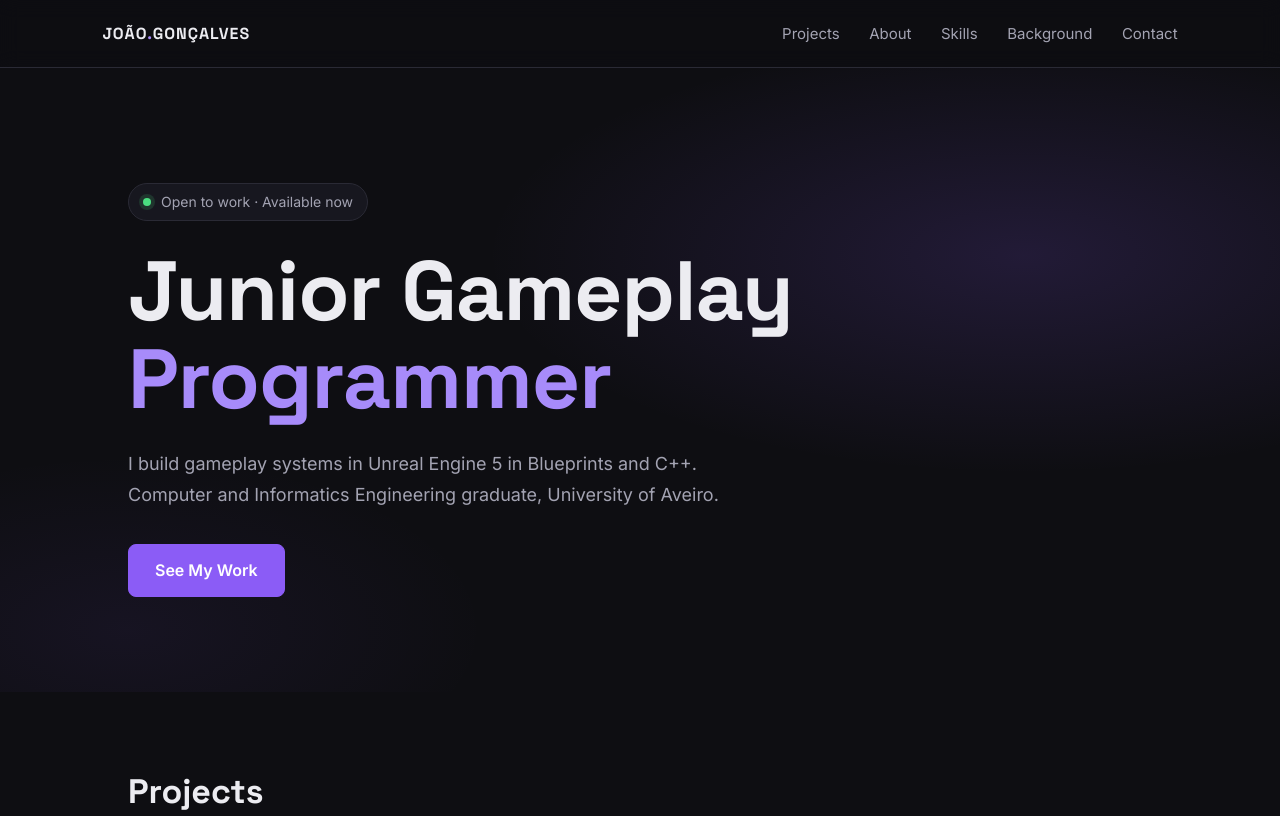
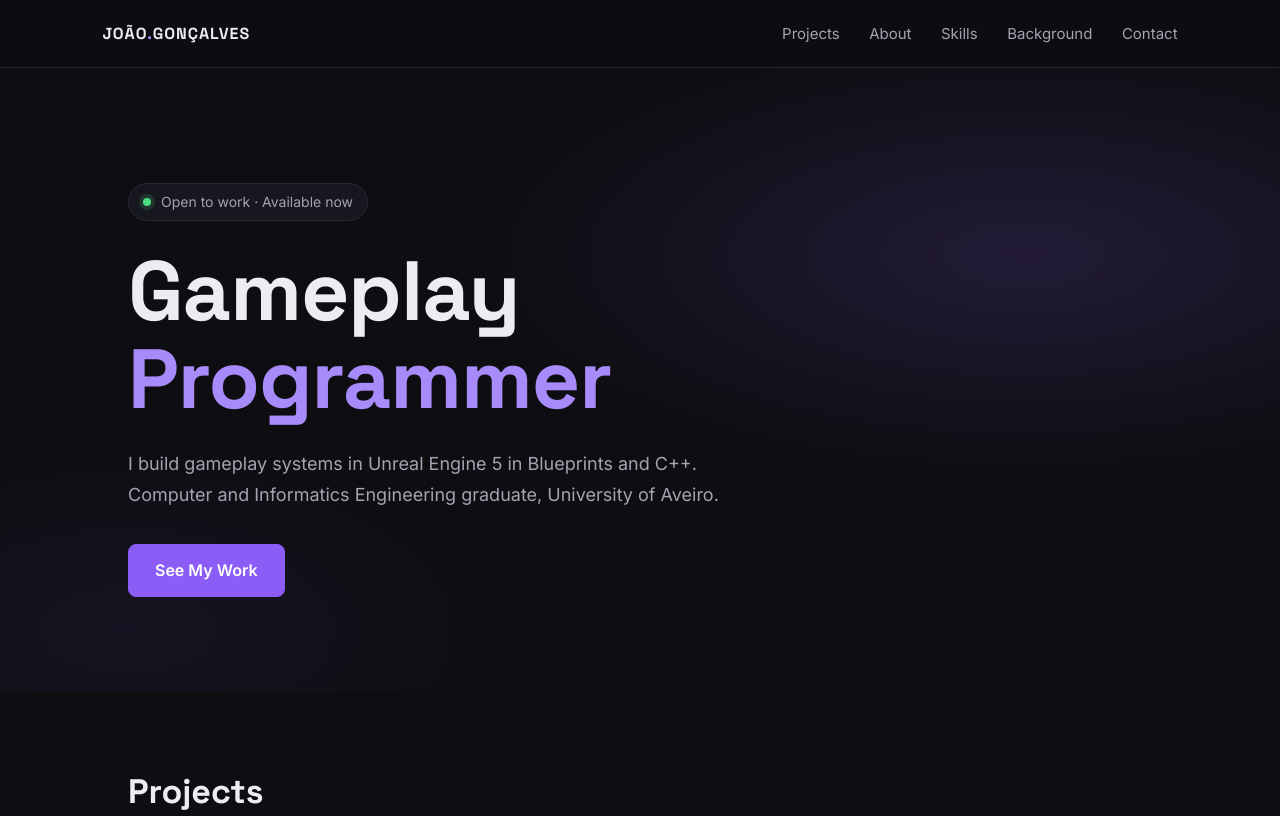
Before and after one commit to Joaomg-001/Joaomg-001.github.io, a plain HTML site: page index.html in a window 1280 px wide. Shown: the top 816 px of the page. Drawn offline with Linux system fonts and the light colour scheme.

Commit message:
Update title and description for gameplay programmer

```diff
--- a/index.html
+++ b/index.html
@@ -3,11 +3,11 @@
 <head>
     <meta charset="UTF-8">
     <meta name="viewport" content="width=device-width, initial-scale=1.0">
-    <title>João Gonçalves | Junior Gameplay Programmer</title>
-    <meta name="description" content="João Gonçalves — Junior Gameplay Programmer working in Unreal Engine 5 (Blueprints & C++). Computer and Informatics Engineering graduate, University of Aveiro.">
+    <title>João Gonçalves | Gameplay Programmer</title>
+    <meta name="description" content="João Gonçalves — Gameplay Programmer working in Unreal Engine 5 (Blueprints & C++). Computer and Informatics Engineering graduate, University of Aveiro.">
 
     <meta property="og:type" content="website">
-    <meta property="og:title" content="João Gonçalves | Junior Gameplay Programmer">
+    <meta property="og:title" content="João Gonçalves | Gameplay Programmer">
     <meta property="og:description" content="Unreal Engine 5 gameplay programming">
     <meta property="og:image" content="images/og-preview.jpg">
     <meta property="og:url" content="">
@@ -37,7 +37,7 @@
 
 <section class="hero">
     <p class="status"><span class="dot"></span>Open to work · Available now</p>
-    <h1>Junior Gameplay<br>
+    <h1>Gameplay<br>
         <span>Programmer</span>
     </h1>
     <p class="lead">
@@ -249,7 +249,7 @@
 
 <section id="contact">
     <h2>Let's work together</h2>
-    <p>I'm looking for a junior gameplay programming role. Happy to chat.</p>
+    <p>I'm looking for a gameplay programming role. Happy to chat.</p>
     <div class="contact-links">
         <a href="https://www.linkedin.com/in/joaomg001" class="button" target="_blank">LinkedIn</a>
         <a href="https://github.com/Joaomg-001" class="button ghost" target="_blank" rel="noopener">GitHub</a>
```
